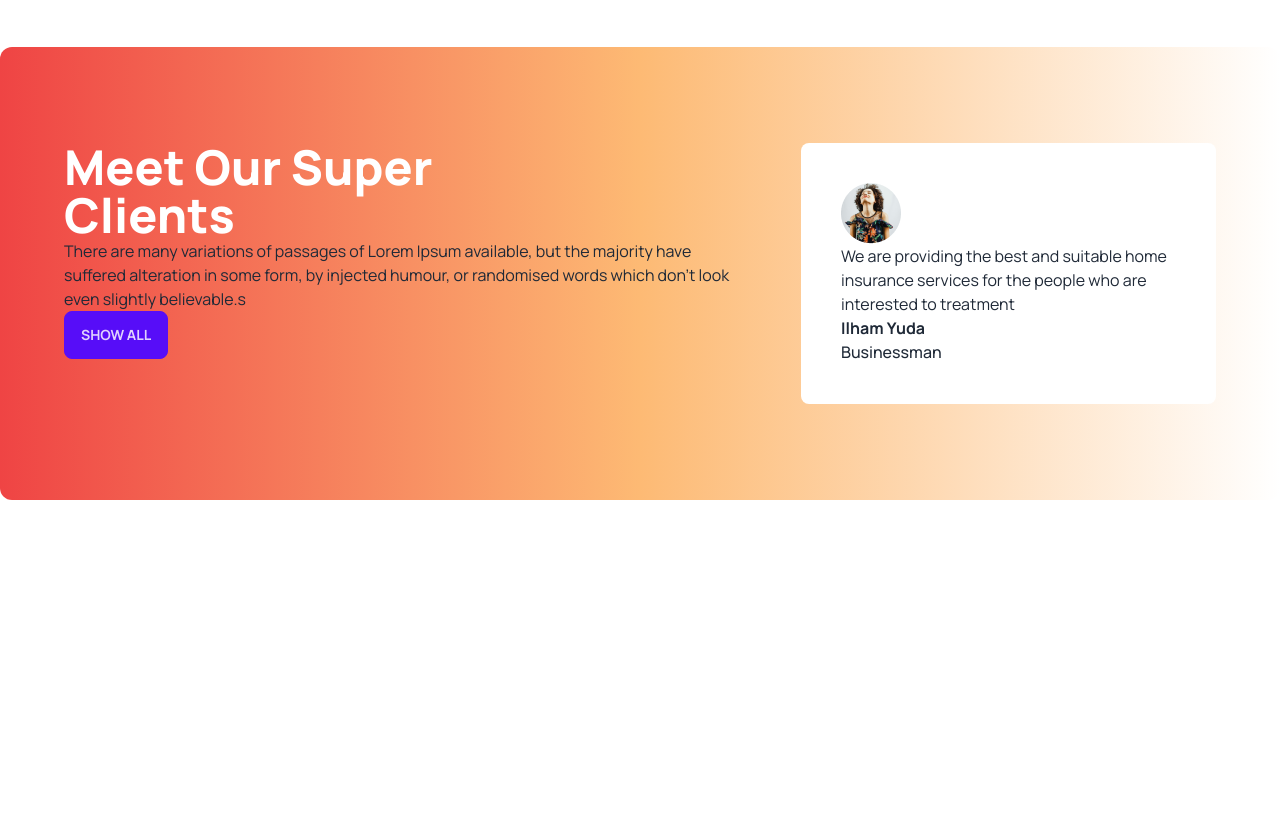
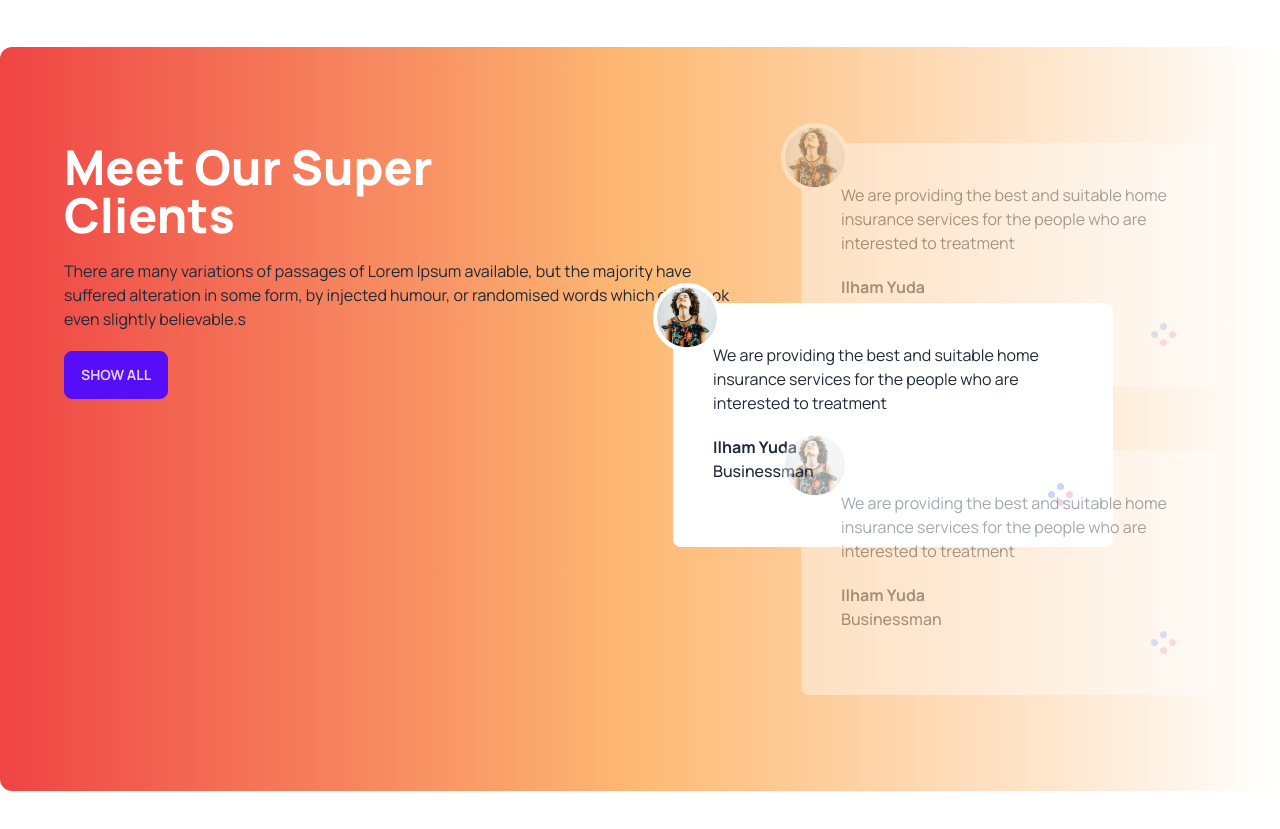
Before and after one commit to shorkarjakir/Tea-House, a plain HTML site: page index.html in a window 1280 px wide. Shown: the part 2220-3049 px from the top of the page. Before the commit the page ends 2816 px from the top, so only its background shows below. Drawn offline with nearby package versions, Linux system fonts and the light colour scheme.

Commit message:
animation added

```diff
--- a/index.html
+++ b/index.html
@@ -139,7 +139,7 @@
     <!-- super client section  -->
     <section
       class="rounded-xl bg-gradient-to-r from-red-500 via-orange-300 px-16 py-24 flex flex-col lg:flex-row gap-12">
-      <div>
+      <div class="space-y-5">
         <h2 class="text-5xl font-extrabold text-white">
           Meet Our Super <br>
           Clients
@@ -149,14 +149,43 @@
           by injected humour, or randomised words which don't look even slightly believable.s</p>
         <button class="btn btn-primary">Show All</button>
       </div>
-      <div>
-        <!-- Customer Review  -->
-        <div class="p-10 rounded-lg bg-white">
-          <img src="./images/client.png" alt="">
+      <div class="relative">
+        <!-- Customer Review  container -->
+        <!-- previous  -->
+        <div class="relative p-10 mb-16 rounded-lg bg-white opacity-40">
+          <img class="absolute -top-5 -left-5 border-4 border-white rounded-full bg-white" src="./images/client.png"
+            alt="">
           <p>We are providing the best and suitable home insurance services for the people who are interested to
             treatment</p>
-          <h4 class="font-bold">Ilham Yuda</h4>
+          <h4 class="font-bold mt-5">Ilham Yuda</h4>
           <p class="font-medium">Businessman</p>
+          <div class="flex justify-end">
+            <img src="./images/circles.png" alt="">
+          </div>
+        </div>
+        <!-- current  -->
+        <div class="absolute p-10 top-40 -left-32 lg:w-[440px] rounded-lg bg-white">
+          <img class="absolute -top-5 -left-5 border-4 border-white rounded-full bg-white" src="./images/client.png"
+            alt="">
+          <p>We are providing the best and suitable home insurance services for the people who are interested to
+            treatment</p>
+          <h4 class="font-bold mt-5">Ilham Yuda</h4>
+          <p class="font-medium">Businessman</p>
+          <div class="flex justify-end">
+            <img src="./images/circles.png" alt="">
+          </div>
+        </div>
+        <!-- next  -->
+        <div class="relative p-10 rounded-lg bg-white opacity-40">
+          <img class="absolute -top-5 -left-5 border-4 border-white rounded-full bg-white" src="./images/client.png"
+            alt="">
+          <p>We are providing the best and suitable home insurance services for the people who are interested to
+            treatment</p>
+          <h4 class="font-bold mt-5">Ilham Yuda</h4>
+          <p class="font-medium">Businessman</p>
+          <div class="flex justify-end">
+            <img src="./images/circles.png" alt="">
+          </div>
         </div>
       </div>
     </section>
```
